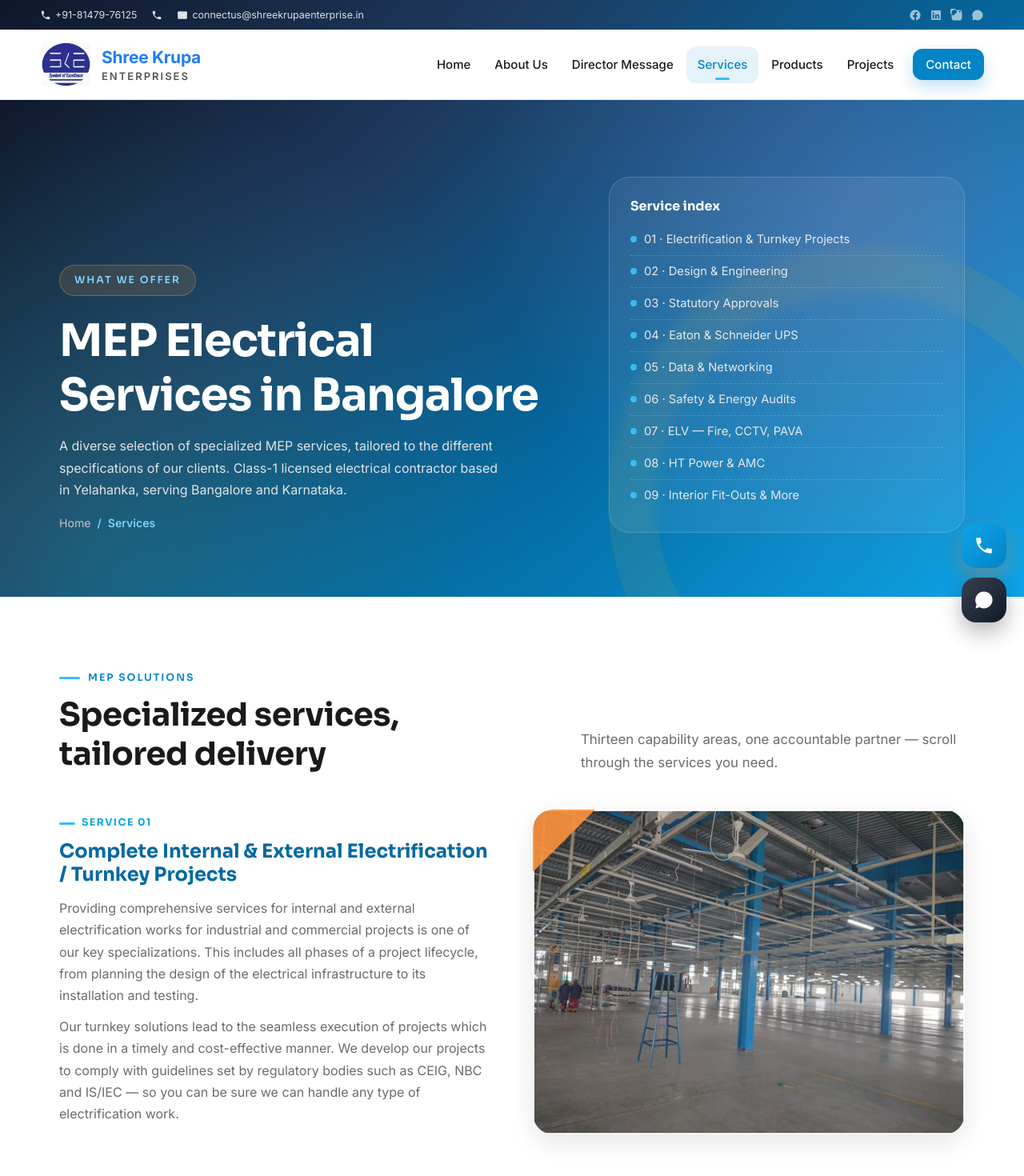
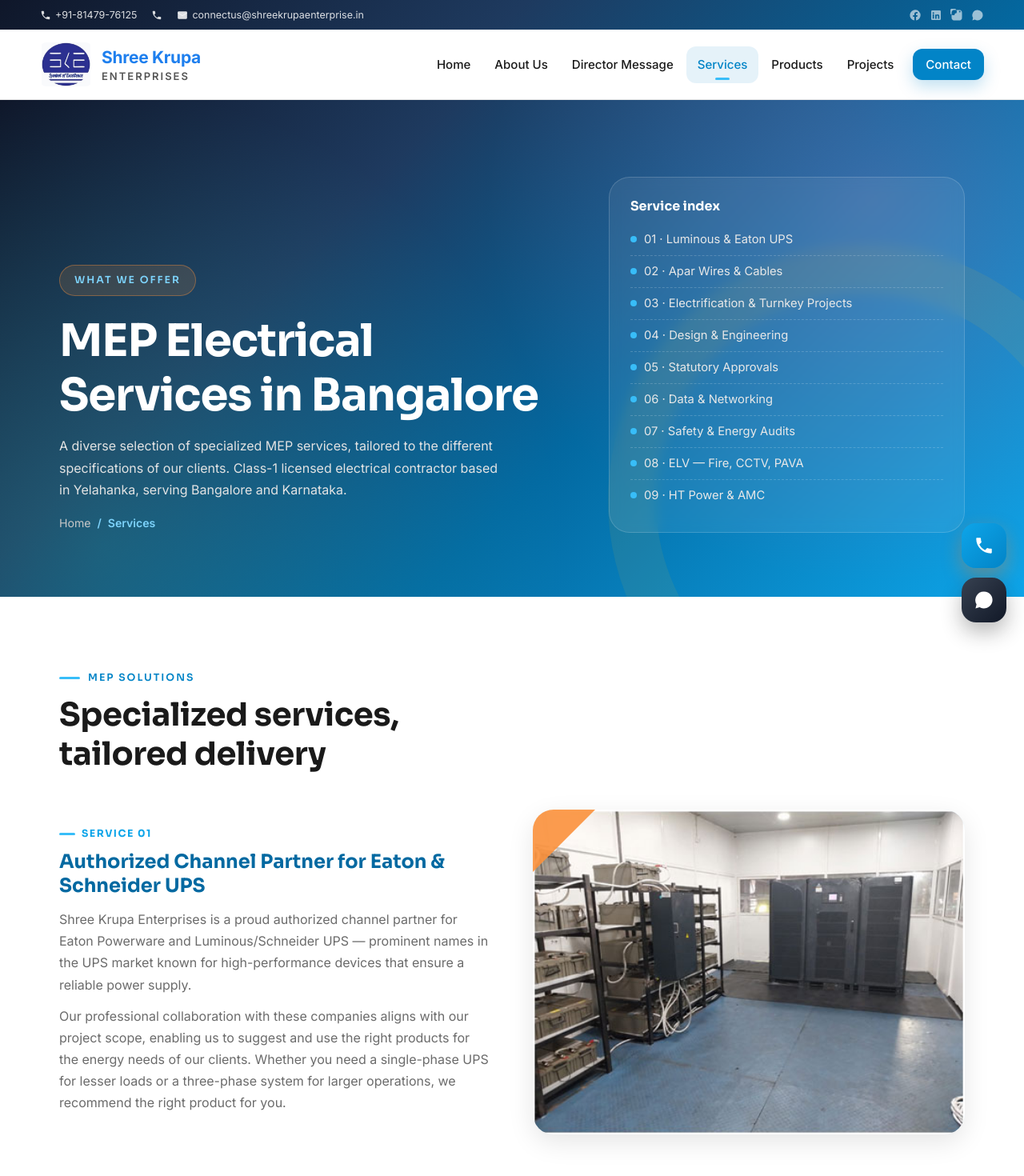
Before and after one commit to druthigraj17-cpu/shree-krupa-enterprises, a React (Vite) app: page /services in a window 1280 px wide. Shown: the top 1470 px of the page at 80% size. Built offline with nearby package versions, Linux system fonts and the light colour scheme.

Commit message:
Update service descriptions and SEO metadata across multiple pages

```diff
--- a/index.html
+++ b/index.html
@@ -4,7 +4,7 @@
     <meta charset="UTF-8" />
     <meta name="viewport" content="width=device-width, initial-scale=1.0" />
     <title>Shree Krupa Enterprises | Class-1 MEP Electrical Contractor Bangalore</title>
-    <meta name="description" content="Shree Krupa Enterprises is a Class-1 Licensed Electrical Contracting company delivering comprehensive MEP (Mechanical, Electrical, Plumbing) solutions across India since 2012." />
+    <meta name="description" content="Shree Krupa Enterprises is an authorized channel partner for Eaton Powerware and Luminous/Schneider UPS." />
     <link rel="preconnect" href="https://fonts.googleapis.com" />
     <link rel="preconnect" href="https://fonts.gstatic.com" crossorigin />
     <link href="https://fonts.googleapis.com/css2?family=Inter:wght@400;500;600;700&family=Sora:wght@400;500;600;700;800&display=swap" rel="stylesheet" />
--- a/src/data/services.js
+++ b/src/data/services.js
@@ -1,39 +1,53 @@
 export const serviceTiles = [
   {
     no: '01',
-    title: 'Electrification & Turnkey Projects',
-    text: 'Complete internal and external electrification for industrial and commercial projects — design, installation, testing and commissioning, per CEIG, NBC and IS/IEC.',
+    title: 'UPS & Authorized Partnerships',
+    text: 'Authorized channel partner for Eaton Powerware and Luminous/Schneider UPS — sales, installation and support.',
   },
   {
     no: '02',
+    title: 'Apar Wires & Cables',
+    text: 'Authorized distributor for Apar Wires & Cables — a trusted name in electrical wires and cables for industrial and commercial applications.',
+  },
+  {
+    no: '03',
     title: 'Design & Detailed Engineering',
     text: 'Electrical layouts, load calculations and system integration built on National Building Code and IS codes of practice.',
   },
   {
-    no: '03',
+    no: '04',
     title: 'Statutory Body Approvals',
     text: 'End-to-end liaisoning with CEIG, ESCOMS, Fire Office and KSPCB so your project proceeds on time, without legal complications.',
   },
   {
-    no: '04',
+    no: '05',
     title: 'ELV · Data · Networking',
     text: 'Fire alarm systems, CCTV surveillance, PAVA, access control and structured cabling — tailored to your facility.',
   },
   {
-    no: '05',
+    no: '06',
     title: 'HT Power, AMC & Audits',
     text: 'HT power sanctioning and works, lightning protection, AMC services plus electrical safety and energy audits.',
   },
-  {
-    no: '06',
-    title: 'UPS & Authorized Partnerships',
-    text: 'Authorized channel partner for Eaton Powerware and Luminous/Schneider UPS — sales, installation and support.',
-  },
+
 ];
 
 export const services = [
+
+
   {
     no: '01',
+    title: 'Authorized Channel Partner for Eaton & Schneider UPS',
+    image: 'ups',
+    alt: 'Eaton and Schneider UPS systems',
+    paragraphs: [
+      'Shree Krupa Enterprises is a proud authorized channel partner for Eaton Powerware and Luminous/Schneider UPS — prominent names in the UPS market known for high-performance devices that ensure a reliable power supply.',
+      'Our professional collaboration with these companies aligns with our project scope, enabling us to suggest and use the right products for the energy needs of our clients. Whether you need a single-phase UPS for lesser loads or a three-phase system for larger operations, we recommend the right product for you.',
+    ],
+  },
+
+  {
+    no: '04',
     title: 'Complete Internal & External Electrification / Turnkey Projects',
     image: 'electrification',
     alt: 'Internal and External Electrification Works',
@@ -68,16 +82,7 @@ export const services = [
       'Karnataka State Pollution Control Board (KSPCB)',
     ],
   },
-  {
-    no: '04',
-    title: 'Authorized Channel Partner for Eaton & Schneider UPS',
-    image: 'ups',
-    alt: 'Eaton and Schneider UPS systems',
-    paragraphs: [
-      'Shree Krupa Enterprises is a proud authorized channel partner for Eaton Powerware and Luminous/Schneider UPS — prominent names in the UPS market known for high-performance devices that ensure a reliable power supply.',
-      'Our professional collaboration with these companies aligns with our project scope, enabling us to suggest and use the right products for the energy needs of our clients. Whether you need a single-phase UPS for lesser loads or a three-phase system for larger operations, we recommend the right product for you.',
-    ],
-  },
+
   {
     no: '05',
     title: 'Data & Networking Works',
--- a/src/pages/About.jsx
+++ b/src/pages/About.jsx
@@ -6,6 +6,8 @@ import SEO from '../components/SEO.jsx';
 import { IMG } from '../data/site.js';
 
 const storyChecklist = [
+    'UPS sales — Eaton Powerware, Luminous/Schneider',
+    'Apar Wires & Cables — authorized distributor',
   'Internal & external electrification works',
   'Data & networking works',
   'ELV works — fire system, CCTV, PAVA, access control',
@@ -15,7 +17,6 @@ const storyChecklist = [
   'AMC services & facility management',
   'Electrical safety & energy audits',
   'Statutory approvals — CEIG, ESCOMS, Fire Office, KSPCB',
-  'UPS sales — Eaton Powerware, Luminous/Schneider',
 ];
 
 const pm = [
@@ -60,7 +61,7 @@ export default function About() {
           />
           <div className="intro-split">
             <Reveal>
-              <p style={{ color: 'var(--muted)', fontSize: '1.05rem' }}>Shree Krupa Enterprises is a <strong>Class-1 Licensed Electrical Contracting</strong> company that provides extensive services in the MEP (Mechanical, Electrical and Plumbing) segment for prominent companies in India.</p>
+              <p style={{ color: 'var(--muted)', fontSize: '1.05rem' }}>Shree Krupa Enterprises is a <strong>Authorized Distributor For Luminous and Apar Wires</strong>  </p>
               <p style={{ color: 'var(--muted)', marginTop: 14 }}>Incorporated in 2012 in Bangalore, our team believes in driving innovation and exceeding our clients' expectations — from design and detailed engineering to installation, testing and commissioning.</p>
               <div className="pill-row">
                 <span className="pill">MEP · Mechanical · Electrical · Plumbing</span>
--- a/src/pages/DirectorMessage.jsx
+++ b/src/pages/DirectorMessage.jsx
@@ -16,10 +16,10 @@ export default function DirectorMessage() {
       <PageHero
         eyebrow="Leadership"
         title="Message From Our Directors"
-        lead="Two capable directors lead Shree Krupa Enterprises — one focused on business, the other on technical excellence."
+        lead="Our capable directors lead Shree Krupa Enterprises —  focused on business, and  technical excellence."
         crumb="Director Message"
         asideTitle="Board & leadership"
-        asideItems={['Lokesh Rai — Operations',  'Class-1 Licensed Contractor', 'Guided by quality & safety']}
+        asideItems={['Lokesh Rai — Operations',  'Authorized Distributor of Luminous and Apar Wires', 'Guided by quality & safety']}
       />
 
       <section className="section">
@@ -37,10 +37,10 @@ export default function DirectorMessage() {
                 <span className="eyebrow">Message From the Director</span>
                 <h2 style={{ color: 'var(--teal-800)', fontSize: '1.9rem' }}>Mr. Lokesh Rai</h2>
                 <div className="role">Director — Operations, Shree Krupa Enterprises</div>
-                <p style={{ color: 'var(--muted)' }}>Welcome to Shree Krupa Enterprises, where we are committed to giving the right value in the Authorized Dealers. Since our incorporation over a decade ago, we have maintained an excellent reputation for delivering high-quality projects that have exceeded the expectations of our clients.</p>
+                <p style={{ color: 'var(--muted)' }}>Welcome to Shree Krupa Enterprises, where we are committed to giving the right value in the Authorized Distributor. Since our incorporation over a decade ago, we have maintained an excellent reputation for delivering high-quality projects that have exceeded the expectations of our clients.</p>
                 <p style={{ color: 'var(--muted)', marginTop: 12 }}>Our core strengths of delivering quality and safety through our technical expertise and client-centric approaches are what set our team apart in the industry. This has guided our progression and led to the successful completion of our projects. We aim to keep developing our abilities according to technological advancements and utilizing their full potential to cater to the diverse MEP needs of our clients.</p>
                 <div className="quote"><p>I thank you for taking the time to understand our background and capabilities, and we are eager to manage all the requirements for the growth of your business.</p></div>
-                <div className="sign">Best wishes,<br />Lokesh Rai<br />Director, Shree Krupa Enterprises.</div>
+                <div className="sign">Best Regards,<br />Lokesh Rai<br />Proprietor, Shree Krupa Enterprises.</div>
               </div>
             </Reveal>
           </div>
--- a/src/pages/Home.jsx
+++ b/src/pages/Home.jsx
@@ -121,8 +121,8 @@ export default function Home() {
   return (
     <>
       <SEO
-        title="Authorized Dealers For Luminous and Apar Wires"
-        description="Shree Krupa Enterprises is a  Authorized Dealers For electrical wires and cables, Luminous inverters, UPS systems and power backup solutions across India since 2012."
+        title="Authorized Distributor For Luminous and Apar Wires"
+        description="Shree Krupa Enterprises is a  Authorized Distributor For electrical wires and cables, Luminous inverters, UPS systems and power backup solutions across India since 2012."
         canonical="https://www.shreekrupaenterprise.in/"
         ogImage="https://www.shreekrupaenterprise.in/images/4.jpg"
         jsonLd={jsonLd}
@@ -133,7 +133,7 @@ export default function Home() {
         <div className="container">
           <div className="hero-content">
             <span className="hero-eyebrow">Symbol of Excellence · Est. 2012 · Yelahanka, Bangalore</span>
-            <h1>Authorized Dealers For Luminous and Apar Wires</h1>
+            <h1>Authorized Distributor For Luminous and Apar Wires</h1>
             <div className="hero-cta">
               <Link to="/contact" className="btn btn-primary">Request a Quote</Link>
               <Link to="/services" className="btn btn-outline">Explore Our Services &rarr;</Link>
@@ -191,12 +191,67 @@ export default function Home() {
               <div className="about-inner">
                 <div className="split">
                   <div>
-                    <h3 style={{ fontSize: '1.3rem', color: 'var(--teal-800)', marginBottom: 12 }}>Shree Krupa Enterprises</h3>
-                    <p style={{ color: 'var(--muted)' }}>A Class-1 Licensed Electrical Contracting company that provides extensive services in the MEP (Mechanical, Electrical and Plumbing) segment. Our team believes in driving innovation and exceeding our clients' expectations across every touchpoint of the project lifecycle.</p>
-                    <p style={{ color: 'var(--muted)', marginTop: 10 }}>We supply APAR and KEI wires and cables, Luminous inverters and batteries, Eaton and Schneider UPS systems, and complete power backup solutions for homes, offices and industrial facilities across Bangalore and Karnataka.</p>
+                    <h3
+                      style={{
+                        fontSize: '1.3rem',
+                        color: 'var(--teal-800)',
+                        marginBottom: 16,
+                      }}
+                    >
+                      Shree Krupa Enterprises
+                    </h3>
+
+                    <p
+                      style={{
+                        color: 'var(--muted)',
+                        margin: '0 0 16px 0',
+                        lineHeight: '1.8',
+                        textAlign: 'left',
+                      }}
+                    >
+                      We are an <strong>Authorized Distributor of APAR Industries</strong>,
+                      specializing in <strong>E-Beam wires and cables</strong>. We are also
+                      distributors of <strong>Luminous inverters, batteries, solar power
+                        systems, and complete power backup solutions</strong> for residential,
+                      commercial, and institutional requirements.
+                    </p>
+
+                    <p
+                      style={{
+                        color: 'var(--muted)',
+                        margin: '0 0 16px 0',
+                        lineHeight: '1.8',
+                        textAlign: 'left',
+                      }}
+                    >
+                      As a trusted channel partner for leading electrical brands, we provide a
+                      comprehensive range of electrical products and solutions from{' '}
+                      <strong>
+                        Eaton, Schneider Electric, Havells, Microtek, ABB, Alfa
+                      </strong>{' '}
+                      and other reputed brands.
+                    </p>
+
+                    <p
+                      style={{
+                        color: 'var(--muted)',
+                        margin: '0 0 16px 0',
+                        lineHeight: '1.8',
+                        textAlign: 'left',
+                      }}
+                    >
+                      We are a <strong>Class-1 Licensed Electrical Contracting company</strong>{' '}
+                      that provides extensive services in the MEP (Mechanical, Electrical and
+                      Plumbing) segment. Our team believes in driving innovation and exceeding
+                      our clients' expectations across every touchpoint of the project lifecycle.
+                    </p>
+
+
                   </div>
                   <div>
                     <ul className="check-list">
+                      <li>UPS Sales (Eaton · Schneider · Luminous)</li>
+                      <li>Apar Wires and Cables</li>
                       <li>Internal &amp; External Electrification</li>
                       <li>Turnkey Project Management</li>
                       <li>Data &amp; Networking Works</li>
@@ -204,7 +259,6 @@ export default function Home() {
                       <li>HT Power Sanction &amp; HT Works</li>
                       <li>AMC &amp; Facility Management</li>
                       <li>Electrical Safety &amp; Energy Audits</li>
-                      <li>UPS Sales (Eaton · Schneider · Luminous)</li>
                     </ul>
                     <Link to="/about" className="btn btn-primary" style={{ marginTop: 6 }}>More About Us</Link>
                   </div>
--- a/src/pages/Services.jsx
+++ b/src/pages/Services.jsx
@@ -12,15 +12,15 @@ const pageDescription = 'Shree Krupa Enterprises provides MEP electrical service
 const canonicalUrl = 'https://www.shreekrupaenterprise.in/services';
 
 const indexItems = [
-  '01 · Electrification & Turnkey Projects',
-  '02 · Design & Engineering',
-  '03 · Statutory Approvals',
-  '04 · Eaton & Schneider UPS',
-  '05 · Data & Networking',
-  '06 · Safety & Energy Audits',
-  '07 · ELV — Fire, CCTV, PAVA',
-  '08 · HT Power & AMC',
-  '09 · Interior Fit-Outs & More',
+  '01 · Luminous & Eaton UPS',
+  '02 · Apar Wires & Cables',
+  '03 · Electrification & Turnkey Projects',
+  '04 · Design & Engineering',
+  '05 · Statutory Approvals',
+  '06 · Data & Networking',
+  '07 · Safety & Energy Audits',
+  '08 · ELV — Fire, CCTV, PAVA',
+  '09 · HT Power & AMC',
 ];
 
 const serviceFaqs = [
@@ -100,7 +100,7 @@ export default function Services() {
 
       <section className="section">
         <div className="container">
-          <SectionHead eyebrow="MEP Solutions" title="Specialized services, tailored delivery" lead="Thirteen capability areas, one accountable partner — scroll through the services you need." />
+          <SectionHead eyebrow="MEP Solutions" title="Specialized services, tailored delivery" />
           {services.map((s, i) => (
             <div className="service-feature" key={i}>
               <div className="sf-img"><img src={IMG[s.image]} alt={s.alt} loading="lazy" /></div>
```
